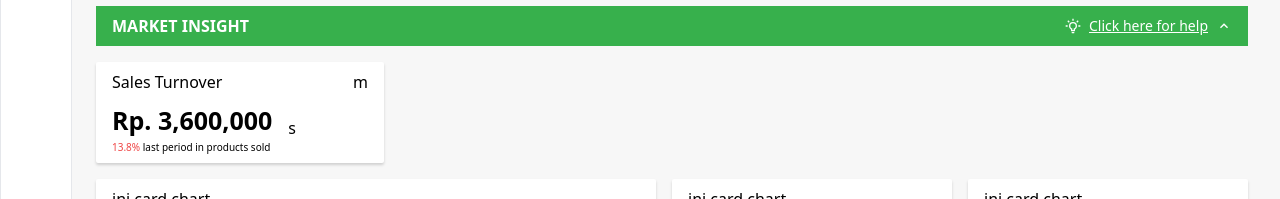
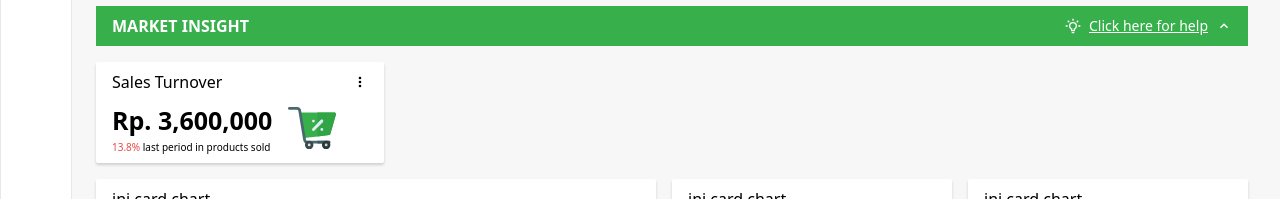
Before and after one commit to eadiyatma/advotics-test, a Vue app: page / in a window 1280 px wide. Shown: the part 166-365 px from the top of the page. Built offline with nearby package versions, Linux system fonts and the light colour scheme; what v-calendar would draw is missing.

Commit message:
fix icon

```diff
--- /dev/null
+++ b/src/components/ButtonComponents.vue
@@ -0,0 +1,7 @@
+<template>
+  <button
+    class="hover:bg-gray-50 rounded-full transition-colors duration-150 ease-out flex items-center justify-center"
+  >
+    <slot />
+  </button>
+</template>
--- a/src/components/DashboardTitle.vue
+++ b/src/components/DashboardTitle.vue
@@ -15,6 +15,11 @@ const dateNow = moment(date).format("LL");
 
 const fromDate = ref(moment(date).format("LL"));
 const toDate = ref(moment(date.setDate(date.getDate() - 7)).format("LL"));
+
+const rangeDate = ref({
+  start: fromDate,
+  end: toDate,
+});
 
 const showCalendar = ref(false);
 
@@ -35,7 +40,8 @@ const toggleCalendar = () => {
       >
         <IconCalendar />
         <div>Period</div>
-        {{ fromDate }} - {{ toDate }}
+        {{ moment(rangeDate.start).format("LL") }} -
+        {{ moment(rangeDate.end).format("LL") }}
         <IconChevronDown />
       </CardComponent>
       <!-- floating calendar -->
@@ -43,12 +49,15 @@ const toggleCalendar = () => {
         <CardComponent class="flex-col gap-2">
           <div class="flex justify-between items-center w-full">
             <h2 class="font-semibold">Period</h2>
-            <button @click="toggleCalendar" class="font-semibold">
-              <IconChevronUp />
-            </button>
+            <button @click="toggleCalendar" class="font-semibold">X</button>
           </div>
           <div class="flex">
-            <v-date-picker trim-weeks is-range :columns="2"></v-date-picker>
+            <v-date-picker
+              v-model="rangeDate"
+              trim-weeks
+              is-range
+              :columns="2"
+            ></v-date-picker>
           </div>
         </CardComponent>
       </div>
--- a/src/components/InfoComponent.vue
+++ b/src/components/InfoComponent.vue
@@ -1,5 +1,8 @@
 <script setup>
 import CardComponent from "./CardComponent.vue";
+import IconDotsVertical from "./icons/IconDotsVertical.vue";
+import ButtonComponents from "./ButtonComponents.vue";
+import IconCart from "./icons/IconCart.vue";
 </script>
 
 <template>
@@ -8,7 +11,9 @@ import CardComponent from "./CardComponent.vue";
       <!-- label and option -->
       <div class="flex justify-between item-center w-full">
         <div class="capitalize">sales turnover</div>
-        <div>m</div>
+        <ButtonComponents>
+          <IconDotsVertical />
+        </ButtonComponents>
       </div>
       <div class="w-full flex items-center gap-4">
         <!-- info -->
@@ -19,7 +24,7 @@ import CardComponent from "./CardComponent.vue";
           </div>
         </div>
         <!-- icon -->
-        <div>s</div>
+        <IconCart class="w-12" />
       </div>
     </CardComponent>
   </div>
--- /dev/null
+++ b/src/components/icons/IconCart.vue
@@ -0,0 +1,99 @@
+<template>
+  <svg xmlns="http://www.w3.org/2000/svg" viewBox="0 0 48.535 42.665">
+    <g transform="translate(-286 -281.063)">
+      <path
+        class="a"
+        d="M167,62.328l-5.688,19.91a1.479,1.479,0,0,1-1.195,1.024l-11.87,1.308L134.876,86.05h-.171l-3.783-25.542h34.71a1.4,1.4,0,0,1,1.138.569A1.492,1.492,0,0,1,167,62.328Zm0,0"
+        transform="translate(167.488 226.243)"
+      />
+      <path
+        class="b"
+        d="M332.4,62.328l-5.689,19.91a1.478,1.478,0,0,1-1.195,1.024l-11.87,1.308V60.507h17.388a1.4,1.4,0,0,1,1.138.569,1.492,1.492,0,0,1,.227,1.251Zm0,0"
+        transform="translate(2.084 226.244)"
+      />
+      <path
+        class="c"
+        d="M266.99,137.937l-5.489,5.49-3.043,3.043a1.374,1.374,0,0,1-1.991,0,1.375,1.375,0,0,1,0-1.991L265,135.946a1.408,1.408,0,0,1,1.991,1.991Zm0,0"
+        transform="translate(54.232 158.343)"
+      />
+      <path
+        class="c"
+        d="M258.883,136.941a1.422,1.422,0,1,1-1.422-1.422A1.422,1.422,0,0,1,258.883,136.941Zm0,0"
+        transform="translate(54.232 158.343)"
+      />
+      <path
+        class="d"
+        d="M348.9,226.957a1.422,1.422,0,1,1-1.422-1.422A1.422,1.422,0,0,1,348.9,226.957Zm0,0"
+        transform="translate(-27.247 76.86)"
+      />
+      <path
+        class="e"
+        d="M42.854,36.054a1.408,1.408,0,0,1-1.422,1.422H19.578a4.251,4.251,0,0,1-4.21-3.555L10.477,4.539A1.438,1.438,0,0,0,9.054,3.345H1.422A1.408,1.408,0,0,1,0,1.923,1.408,1.408,0,0,1,1.422.5H9.054a4.252,4.252,0,0,1,4.21,3.555l4.892,29.382a1.438,1.438,0,0,0,1.422,1.195H41.432A1.408,1.408,0,0,1,42.854,36.054Zm0,0"
+        transform="translate(286 280.562)"
+      />
+      <path
+        class="d"
+        d="M319.138,137.938l-5.489,5.49v-3.982l3.5-3.5a1.408,1.408,0,1,1,1.991,1.991Zm0,0"
+        transform="translate(2.084 158.342)"
+      />
+      <path
+        class="f"
+        d="M326.77,361.977a1.408,1.408,0,0,1-1.422,1.422h-11.7v-2.844h11.7A1.408,1.408,0,0,1,326.77,361.977Zm0,0"
+        transform="translate(2.084 -45.361)"
+      />
+      <path
+        class="g"
+        d="M366.322,369.087a4.267,4.267,0,1,1,4.267-4.267A4.272,4.272,0,0,1,366.322,369.087Zm0,0"
+        transform="translate(-41.734 -45.36)"
+      />
+      <path
+        class="h"
+        d="M393.481,393.4a1.422,1.422,0,1,1,1.422-1.422A1.423,1.423,0,0,1,393.481,393.4Zm0,0"
+        transform="translate(-68.894 -72.52)"
+      />
+      <path
+        class="i"
+        d="M185.294,369.087a4.267,4.267,0,1,1,4.267-4.267A4.271,4.271,0,0,1,185.294,369.087Zm0,0"
+        transform="translate(122.133 -45.36)"
+      />
+      <path
+        class="j"
+        d="M212.453,393.4a1.422,1.422,0,1,1,1.422-1.422A1.423,1.423,0,0,1,212.453,393.4Zm0,0"
+        transform="translate(94.974 -72.52)"
+      />
+    </g>
+  </svg>
+</template>
+
+<style>
+.a {
+  fill: #37b04c;
+}
+.b {
+  fill: #31a445;
+}
+.c {
+  fill: #ececf1;
+}
+.d {
+  fill: #d7e9fd;
+}
+.e {
+  fill: #4a696f;
+}
+.f {
+  fill: #3e5959;
+}
+.g {
+  fill: #293939;
+}
+.h {
+  fill: #d3d3d8;
+}
+.i {
+  fill: #384949;
+}
+.j {
+  fill: #e2e2e7;
+}
+</style>
--- /dev/null
+++ b/src/components/icons/IconDotsVertical.vue
@@ -0,0 +1,16 @@
+<template>
+  <svg
+    xmlns="http://www.w3.org/2000/svg"
+    xmlns:xlink="http://www.w3.org/1999/xlink"
+    aria-hidden="true"
+    role="img"
+    class="iconify iconify--mdi w-4"
+    preserveAspectRatio="xMidYMid meet"
+    viewBox="0 0 24 24"
+  >
+    <path
+      fill="currentColor"
+      d="M12 16a2 2 0 0 1 2 2a2 2 0 0 1-2 2a2 2 0 0 1-2-2a2 2 0 0 1 2-2m0-6a2 2 0 0 1 2 2a2 2 0 0 1-2 2a2 2 0 0 1-2-2a2 2 0 0 1 2-2m0-6a2 2 0 0 1 2 2a2 2 0 0 1-2 2a2 2 0 0 1-2-2a2 2 0 0 1 2-2Z"
+    ></path>
+  </svg>
+</template>
```
